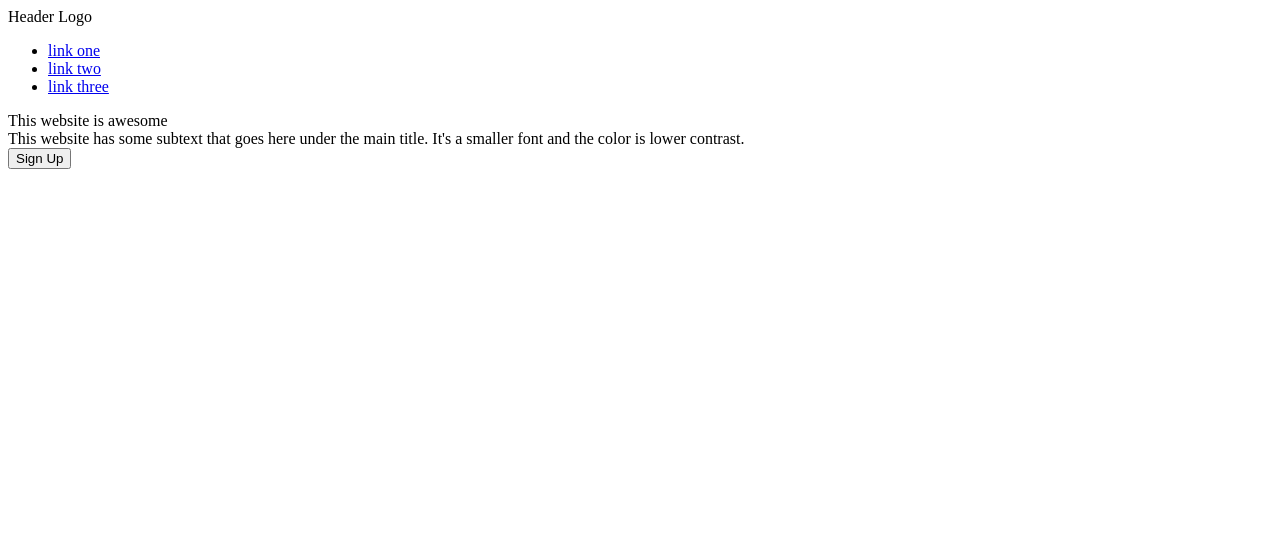
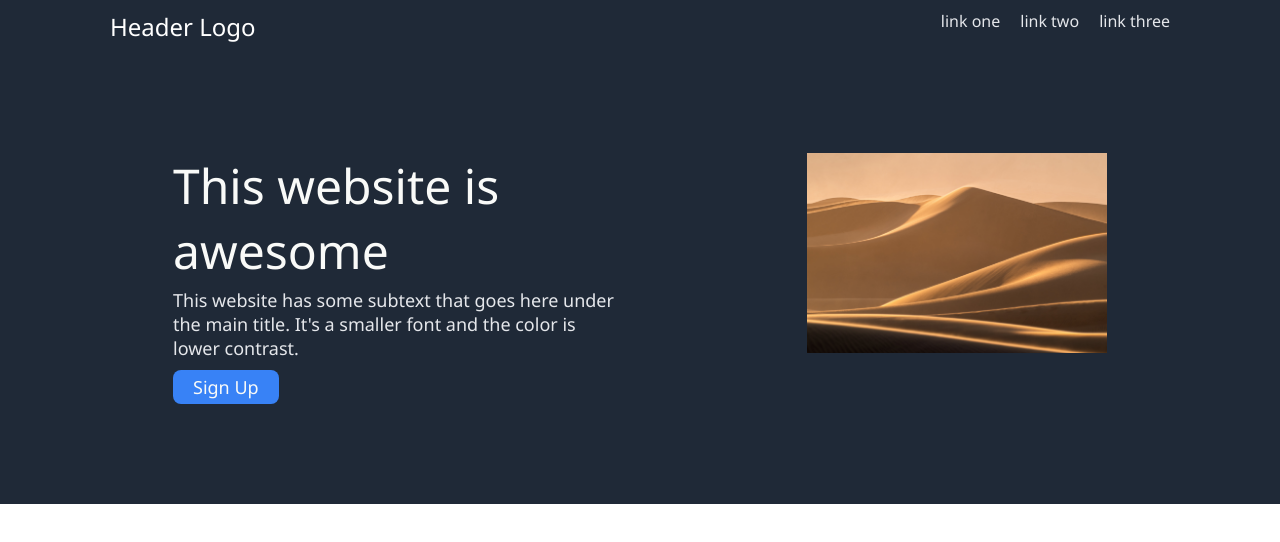
Before and after one commit to kaeladair/landing-page, a plain HTML site: page index.html in a window 1280 px wide. Drawn offline with Linux system fonts and the light colour scheme.

Commit message:
Create stylesheet and style header

```diff
--- a/css/style.css
+++ b/css/style.css
@@ -0,0 +1,68 @@
+* {
+    padding: 0;
+    margin: 0;
+    font-family: 'Segoe UI', Tahoma, Geneva, Verdana, sans-serif;
+}
+
+.header {
+    color: white;
+    background-color: #1F2937;
+}
+
+.header-top {
+    display: flex;
+    justify-content: space-between;
+    margin-left: 100px;
+    margin-right: 100px;
+    padding: 10px;
+}
+
+.header-body {
+    display: flex;
+    justify-content: space-around;
+    padding: 100px;
+}
+
+.header-logo {
+    font-size: 24px;
+}
+
+.title {
+    font-size: 48px;
+    font-style: extra-bold;
+    color: #F9FAF8;
+    max-width: 444px;
+}
+
+.title-sub {
+    font-size: 18px;
+    color: #E5E7EB;
+    max-width: 444px;
+    margin-top: 5px;
+    margin-bottom: 10px;
+}
+
+ul {
+    display: flex;
+    list-style: none;
+    gap: 20px;
+}
+
+a {
+    color: #E5E7EB;
+    text-decoration: none;
+}
+
+img {
+    max-height: 200px;
+    margin-left: 44px;
+}
+
+button {
+    background-color: #3882F6;
+    font-size: 18px;
+    color: #F9FAF8;
+    padding: 5px 20px;
+    border: none;
+    border-radius: 8px;
+}
--- a/index.html
+++ b/index.html
@@ -34,7 +34,7 @@
                 </button>
             </div>
             <div class="header-body-right">
-                <img src="" alt="">
+                <img src="./images/image.jpg" alt="">
             </div>
         </div>
     </div>
```
Also changed, not shown: images/image.jpg (added), images/image2.jpeg (added).
